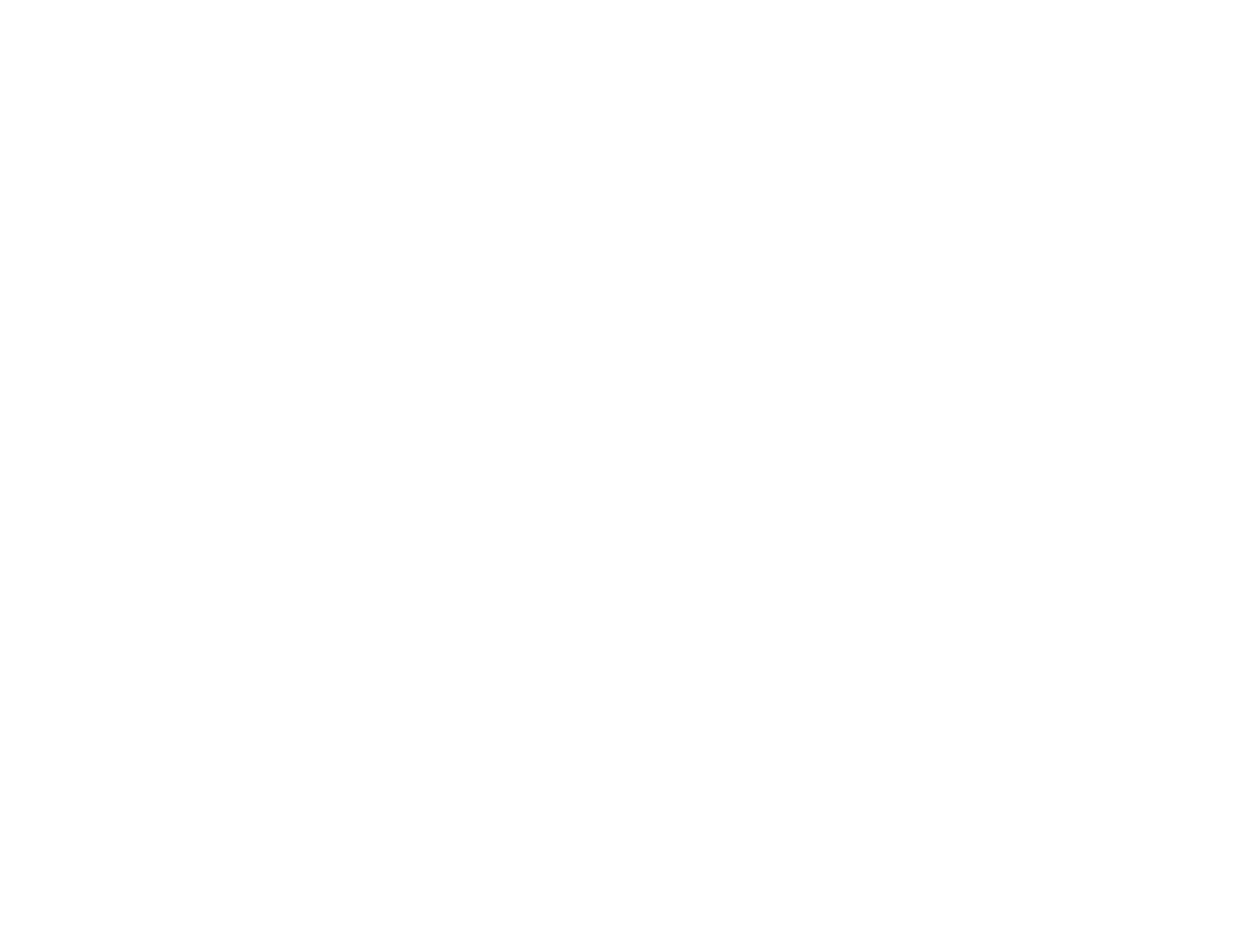
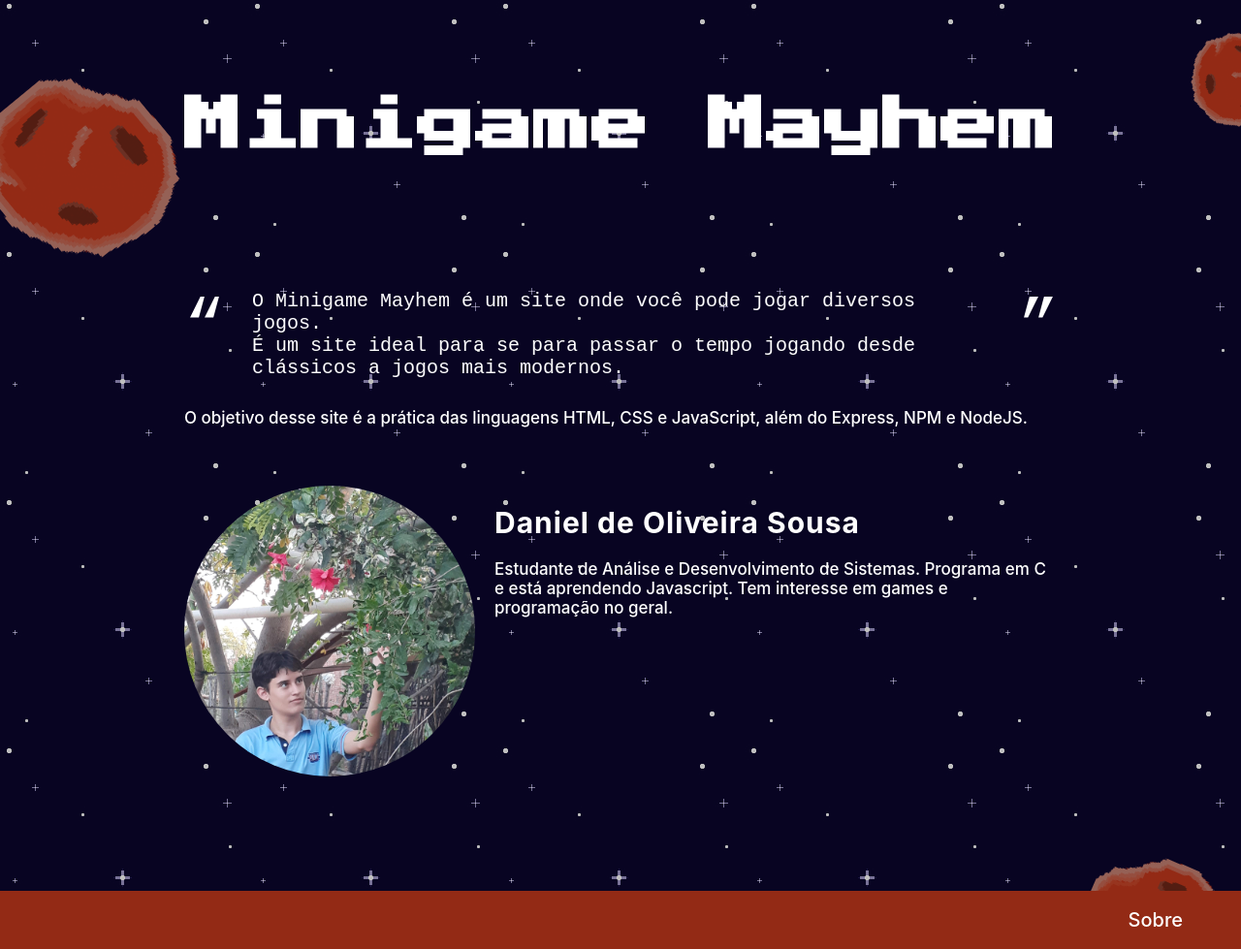
Before and after one commit to Nadjiel/minigame-mayhem, a website: page public/pages/about.html in a window 1280 px wide. Shown: the whole page at 97% size. Before the commit the page ends 800 px from the top, so only its background shows below. Drawn offline with Linux system fonts and the light colour scheme.

Commit message:
feat: pagina sobre

```diff
--- a/public/pages/about.html
+++ b/public/pages/about.html
@@ -0,0 +1,36 @@
+<!DOCTYPE html>
+<html lang="pt-br">
+<head>
+    <meta charset="UTF-8" />
+    <meta name="keywords" content="minigame, mayhem, game, arcade, pong, play"/>
+    <meta name="author" content="Daniel de Oliveira Sousa"/>
+    <link rel="stylesheet" type="text/css" href="../style/global.css"/>
+    <link rel="stylesheet" type="text/css" href="../style/about.css"/>
+    <title>Minigame Mayhem - Sobre</title>
+    <meta name="description" content="Seu arcade pessoal onde você pode jogar vários jogos. De antigos a modernos."/>
+</head>
+<body>
+    <header>
+        <h1><a href="../index.html">Minigame Mayhem</a></h1>
+    </header>
+
+    <main>
+        <q>O Minigame Mayhem é um site onde você pode jogar diversos jogos.<br>É um site ideal para se para passar o tempo jogando desde clássicos a jogos mais modernos.</q>
+        <p>O objetivo desse site é a prática das linguagens HTML, CSS e JavaScript, além do Express, NPM e NodeJS.</p>
+
+        <div id="made-by">
+            <img src="../assets/imgs/Daniel.jpg" alt="Imagem do criador do site">
+            <div>
+                <h2>Daniel de Oliveira Sousa</h2>
+                <p>Estudante de Análise e Desenvolvimento de Sistemas. Programa em C e está aprendendo Javascript. Tem interesse em games e programação no geral.</p>
+            </div>
+        </div>
+    </main>
+
+    <footer>
+        <ul>
+            <li><a href="about.html" title="Ler sobre o site">Sobre</a></li>
+        </ul>
+    </footer>
+</body>
+</html>
--- /dev/null
+++ b/public/style/about.css
@@ -0,0 +1,52 @@
+main {
+    width: 900px;
+    min-height: calc(100vh - 280px);
+}
+
+main * {
+    color: rgb(255, 255, 255);
+}
+
+q {
+    font-size: 2rem;
+    font-family: monospace;
+    display: inline-block;
+    margin: 0 7rem 30px;
+    position: relative;
+}
+
+q::before {
+    width: 7rem;
+    height: 7rem;
+    font-size: 7rem;
+    position: absolute;
+    left: -7rem;
+}
+
+q::after {
+    width: 7rem;
+    height: 7rem;
+    font-size: 7rem;
+    position: absolute;
+    right: -10rem;
+    top: 0;
+}
+
+p {
+    font-size: 1.7rem;
+}
+
+#made-by {
+    margin: 60px 0;
+    display: flex;
+}
+
+#made-by img {
+    width: 30rem;
+    height: 30rem;
+    border-radius: 50%;
+}
+
+#made-by div {
+    padding: 2rem 0 2rem 2rem;
+}
```
Also changed, not shown: public/index.html (+2 -8 lines), public/pages/games/pong-plus/pong-plus.html (+8 -7 lines), public/style/game-page.css (+16 -0 lines), public/style/pong-plus.css (added, +11 -0 lines), public/assets/icons/arrow-key.svg (added), public/assets/icons/d-key.svg (added), public/assets/icons/joystick.svg (added), public/assets/icons/s-key.svg (added), public/assets/icons/w-key.svg (added), public/assets/imgs/Daniel.jpg (added), public/assets/imgs/WIP.jpg (added).
